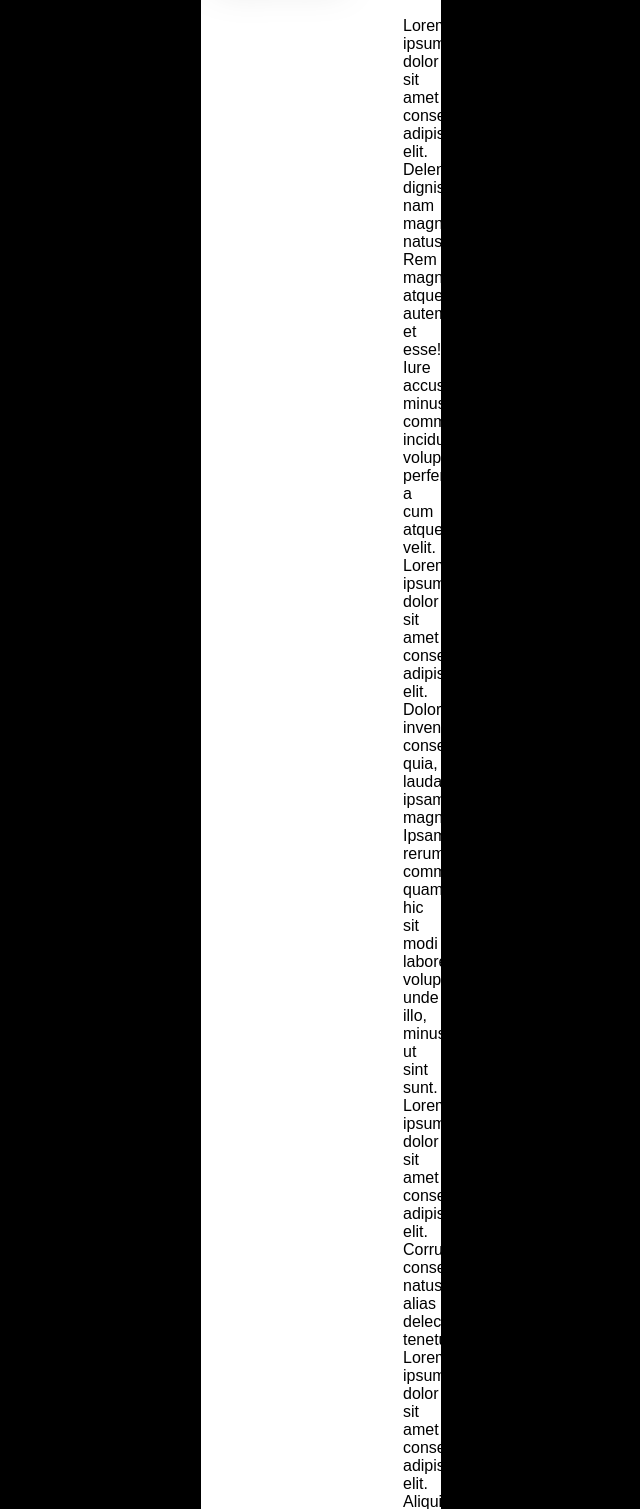
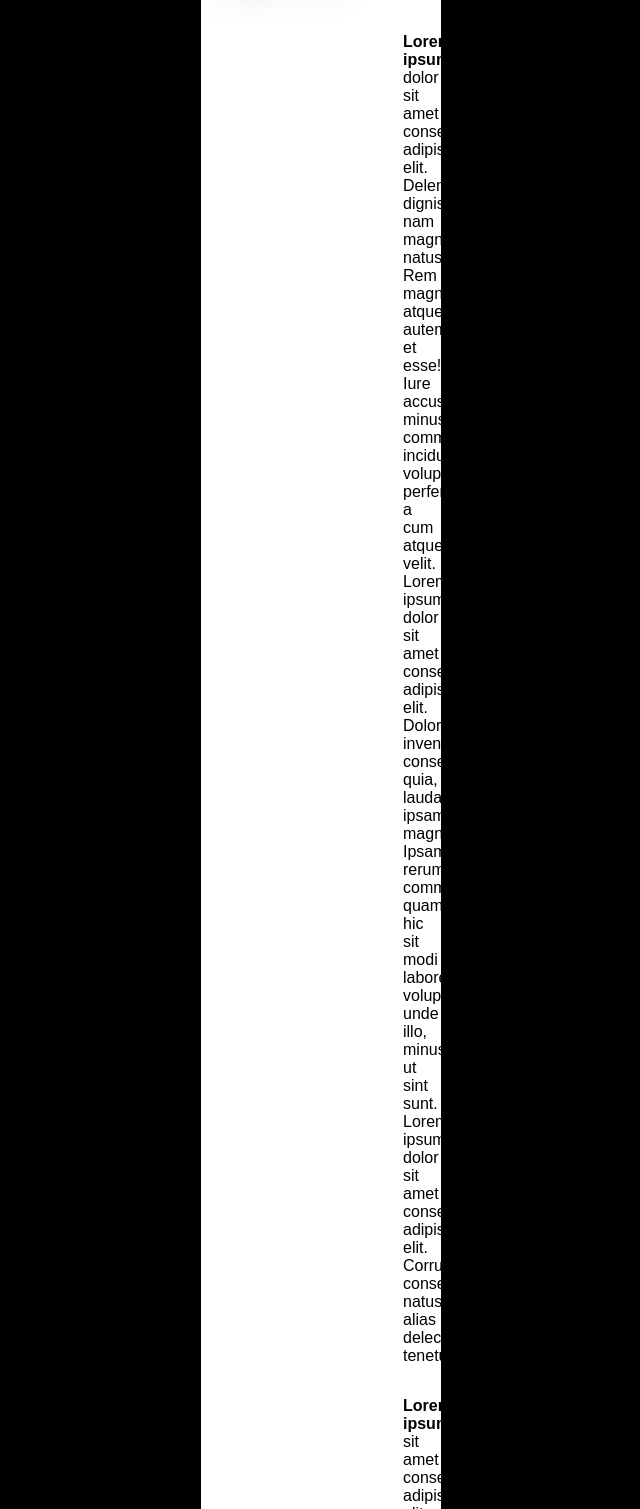
Before and after one commit to BristonLowell/Cool-Website, a plain HTML site: page index.html in a window 1280 px wide. Shown: the part 471-1980 px from the top of the page, without its empty margins (319-959 px from the left). Drawn offline with Linux system fonts and the light colour scheme.

Commit message:
Made the words Bold

```diff
--- a/index.html
+++ b/index.html
@@ -22,21 +22,23 @@
       </section>
       <section class="paragraph font">
         <div class="paragraphOne">
-          Lorem ipsum dolor sit amet consectetur adipisicing elit. Deleniti dignissimos nam magni natus. Rem magnam
+          <p><b>Lorem ipsum</b> dolor sit amet consectetur adipisicing elit. Deleniti dignissimos nam magni natus. Rem
+            magnam
             atque
             autem et esse! Iure accusamus minus, commodi incidunt voluptates perferendis a cum atque velit. Lorem ipsum
             dolor sit amet consectetur adipisicing elit. Dolorem inventore consequuntur quia, laudantium ipsam magni?
             Ipsam rerum commodi quam hic sit modi labore voluptatum unde illo, minus ut sint sunt. Lorem ipsum dolor sit
-          amet consectetur adipisicing elit. Corrupti consequatur natus alias delectus tenetur.
+            amet consectetur adipisicing elit. Corrupti consequatur natus alias delectus tenetur.</p>
         </div>
       </section>
       <section class="paragraph font">
         <div class="paragraphTwo">
-          Lorem ipsum dolor sit amet consectetur, adipisicing elit. Aliquid quae eum asperiores nulla dolores, iusto
+          <p><b>Lorem ipsum</b>dolor sit amet consectetur, adipisicing elit. Aliquid quae eum asperiores nulla dolores,
+            iusto
             iure ex libero doloribus nostrum accusantium impedit? Ullam necessitatibus eius ipsa in quae. Aut, repellat?
             Lorem ipsum dolor sit amet, consectetur adipisicing elit. Lorem ipsum dolor sit amet consectetur adipisicing
             elit. Sit, maiores sed. Eum similique mollitia deserunt voluptatibus minus pariatur cumque, rerum explicabo
-          iure, possimus nam, consectetur cum distinctio qui ducimus aperiam.
+            iure, possimus nam, consectetur cum distinctio qui ducimus aperiam.</p>
         </div>
       </section>
       <div class="footBox">
```
Lines whose indentation alone changed are shown as unchanged.
